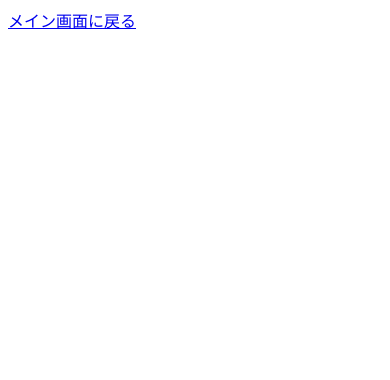
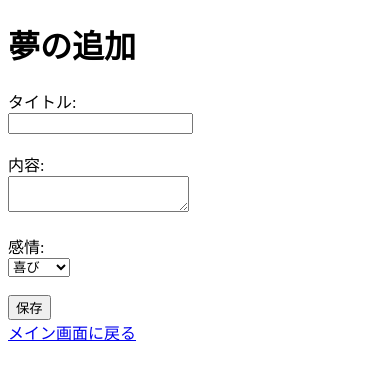
Before and after one commit to k22rs066/cp24-task, a website: page www/add.html in a window 390 px wide. Drawn offline with Linux system fonts and the light colour scheme; some packages are replaced by stand-ins of ours.

Commit message:
add画面の設計をした

```diff
--- a/www/add.html
+++ b/www/add.html
@@ -14,8 +14,30 @@
     </script>
 </head>
 <body>
-    <div class="back-to-main">
-        <a href="index.html">メイン画面に戻る</a>
+    <div class="container">
+        <h1>夢の追加</h1>
+
+            <label for="dream-title">タイトル:</label><br>
+            <input type="text" id="dream-title" name="dream-title"><br><br>
+
+            <label for="dream-content">内容:</label><br>
+            <textarea id="dream-content" name="dream-content"></textarea><br><br>
+
+            <label for="dream-emotion">感情:</label><br>
+            <select id="dream-emotion" name="dream-emotion">
+                <option value="joy">喜び</option>
+                <option value="sorrow">悲しみ</option>
+                <option value="anger">怒り</option>
+                <option value="fear">恐怖</option>
+                <option value="others">その他</option>
+            </select><br><br>
+
+            <button type="button" id="save-button">保存</button>
+
+        <div class="back-to-main">
+          <a href="index.html">メイン画面に戻る</a>
+        </div>
     </div>
+
 </body>
 </html>
--- a/www/css/style.css
+++ b/www/css/style.css
@@ -1 +1,12 @@
 /**/
+body{
+    /* font-family: ; */
+    background-color: #f8f9fa;
+}
+
+.container {
+  /* 画面全体のスタイル */
+  width: 90%;
+  margin: 0 auto;
+  padding: 20px;
+}
```
Also changed, not shown: www/index.html (+19 -6 lines), README.md.
